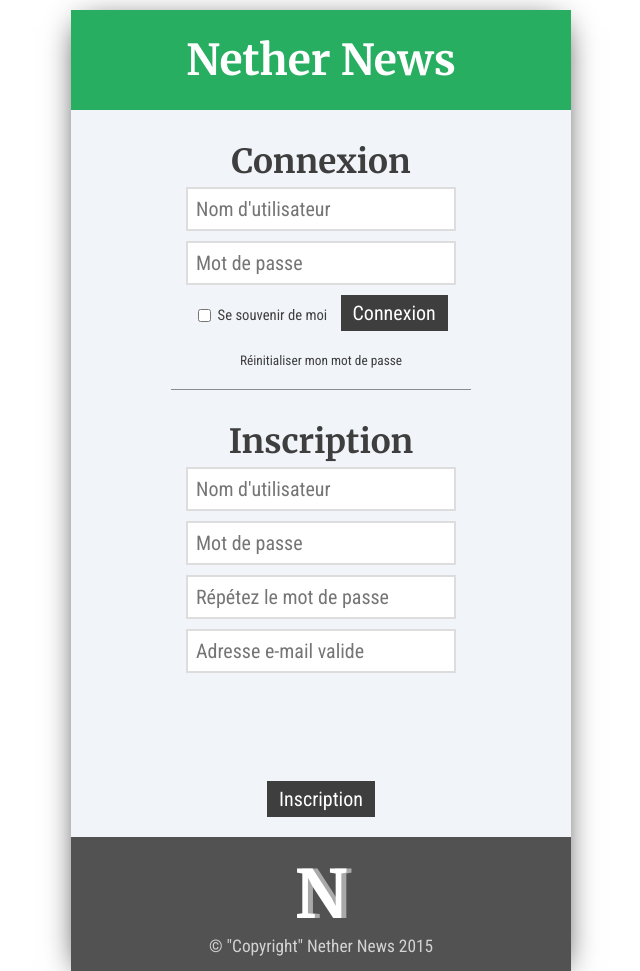
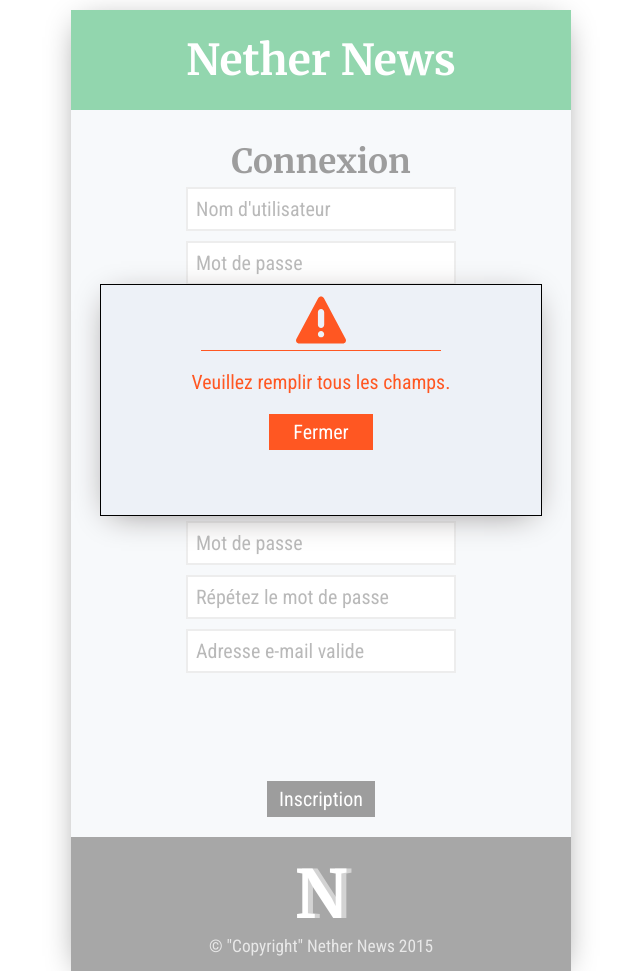
Before and after one commit to CheeseParty/LeNouveauMinecraft, a PHP site: page /login.php?message=empty in a window 1280 px wide. Shown: the whole page, without its empty margins (319-959 px from the left). Run offline with PHP 8.4, Linux system fonts and the light colour scheme; some libraries are stand-ins or nearby versions.

Commit message:
Fix Cookies & Popup message d'erreur sur login.php

```diff
--- a/TODO.txt
+++ b/TODO.txt
@@ -56,8 +56,6 @@ changer le rang en fournissant un pseudo et le rang voulu. Envoie également un
 à la personne promue, dont le contenu varie en fonction de la promotion
 
 
-Messages d'erreur avec les $_GET
-Utiliser les $_COOKIE pour le logform (sur index.php -> si user est pas co, verifier s'il a les cookies, s'il les a on check s'ils sont valides, si oui on connecte, sinon on connecte pas) si les cookies sont pas valides on les supprime
 Ordre dans les fichiers (fichiers CSS dans dossier css, JS dans dossier JS..) NON - ON LE FERA QUAND ON SERA HEBERGÉS
 Aussi utiliser cette procédure de reconnexion sur les pages seulement accessibles
 aux utilisateurs connectés fréquemment visitées. (login.php, write.php, autre?)
--- a/index.php
+++ b/index.php
@@ -10,20 +10,21 @@ if(!isset($_SESSION['AUTH'])) {
         // On inclut le nécessaire à la connexion à la db
         require('includes/connexion.php');
         // On vérifie s'il y a un compte qui existe avec les données en cookie
-        $checkvars = $db -> prepare('SELECT rank, email, hash, inscription FROM membres WHERE pseudo=? AND hash=?');
+        $checkvars = $db -> prepare('SELECT rank, email, hash, inscription FROM membres WHERE pseudo=:pseudo AND hash=:hash');
         $checkvars -> execute(array(
             'pseudo' => $auth,
             'hash' => $hash
         ));
         // Si oui, on connecte
         if($checkvars -> rowCount() > 0) {
+            while($data = $checkvars->fetch()) {
             // On définit les variables nécessaires au site (rang, pseudo, email pour gravatar, date d'inscription)
             $_SESSION['RANK'] = $data['rank'];
             $_SESSION['AUTH'] = $auth;
             $_SESSION['MD5'] = md5(strtolower(trim($data['email'])));
             $date = explode('-',$data['inscription']);
             $_SESSION['DATE'] = "$date[2].$date[1].$date[0]";
-        } else {
+        }} else {
             // Sinon on destroy les cookies
             setcookie('AUTH', $_COOKIE['AUTH'], 1);
             setcookie('HASH', $_COOKIE['HASH'], 1);
--- a/login.css
+++ b/login.css
@@ -10,7 +10,17 @@ body {
     height: 100%;
     min-height: 100%;
 }
-
+.error {
+    background: #F32121;
+    padding: 4px;
+    width:260px;
+    margin:0 auto;
+    color:#fff;
+    font-size:12pt;
+    display: block;
+    text-align: center;
+    margin-bottom: 10px;
+}
 a {
     text-decoration: none;
 }
@@ -21,6 +31,7 @@ h2 {
     margin: 30px 0 5px;
     text-align: center;
 }
+
 
 hr {
     width: 60%;
@@ -48,6 +59,7 @@ header h1 {
     background: #F1F4F9;
     color: #3e3e3e;
     width: 500px;
+    opacity:1;
     box-shadow: 0 6px 32px -10px #000;
 }
 
@@ -135,6 +147,57 @@ footer div {
     border-bottom: 1px solid #3e3e3e;
 }
 
+/* POPUP */
+.noerror {
+    color:#43c42d;
+    margin:0;
+    padding:0;
+}
+#popuperror {
+    width:400px;
+    height:200px;
+    z-index: -10;
+    opacity: 0;
+    top: 0; right:0; bottom:0; left:0;
+    margin: auto;
+    position: absolute;
+    border: 1px solid black;
+    box-shadow: 0 6px 32px -10px #8a8584;
+    background: #edf1f7;
+    padding:20px;
+    padding-top: 10px;
+    text-align: center;
+}
+
+
+#popuperror img{
+    width:50px;
+    display:block;
+    margin:0 auto;
+}
+.separator-popup {
+    margin:5px auto;
+    background: #ff5722;
+}
+
+#errormessage-popup {
+    text-align:center;
+    color:#ff5722;
+
+}
+
+.error_btn {
+    display: block;
+    background: #ff5722;
+    border: 0;
+    color: #fff;
+    padding: 6px 12px;
+    cursor: pointer;
+    font-size: 15pt;
+    text-align: center;
+    width:80px;
+    margin:0 auto;
+}
 @media screen and (max-width: 600px) {
     #loginbox {
         width: 100%;
--- a/login.php
+++ b/login.php
@@ -6,6 +6,47 @@ session_start();
 if(isset($_SESSION['AUTH'])) {
     header("Location: index.php");
     exit;
+}
+
+
+if(isset($_GET['message'])) {
+    switch ($_GET['message']) {
+        case 'empty':
+            $message = "Veuillez remplir tous les champs.";
+            break;
+
+        case 'pseudo':
+            $message = "Pseudo invalide.";
+            break;
+
+        case 'email':
+            $message = "Adresse e-mail invalide.";
+            break;
+
+        case 'password':
+            $message = "Les deux mots de passe ne correspondent pas.";
+            break;
+
+        case 'exist':
+            $message = "Ce pseudo ou cette adresse e-mail est déjà utilisé.";
+            break;
+
+        case 'badlogin':
+            $message = "Mauvais identifiants de connexion.";
+            break;
+
+        case 'sent':
+            $message = "<p class='noerror'>Merci de vous être enregistré. Pour terminer votre inscription, vérifiez votre boite de messagerie pour les instructions d'activation de votre compte.</p>";
+            break;
+
+        case 'captcha':
+            $message = "Veuillez cocher la case \"Je ne suis pas un robot\"";
+            break;
+
+        default:
+            $message = "Une erreur inconnue est survenue. Veuillez réessayer.";
+            break;
+    }
 }
 ?>
 <!doctype html>
@@ -22,6 +63,26 @@ if(isset($_SESSION['AUTH'])) {
         <!-- Métadonnées pour SEO -->
     </head>
     <body>
+
+        <?php
+        if(isset($message)) {
+            echo "<script>var popup = true;</script>";
+        } else {
+            echo "<script>var popup = false;</script>";
+        }
+        ?>
+        <div id="popuperror">
+            <img src="errortriangle.svg">
+            <hr class="separator-popup">
+            <p id="errormessage-popup">
+                <?php
+                if(isset($message)) {
+                    echo "$message";
+                }
+                ?>
+            </p>
+            <a class="error_btn" onclick="closePopup()">Fermer</a>
+        </div>
         <div id="loginbox">
             <header>
                 <a href="index.php">
@@ -58,50 +119,22 @@ if(isset($_SESSION['AUTH'])) {
             </footer>
         </div>
         <script type="text/javascript">
-        document.body.onload = function() {
-        <?php
-            if(isset($_GET['message'])) {
-                switch ($_GET['message']) {
-                    case 'empty':
-                        $message = "Veuillez remplir tous les champs.";
-                        break;
-
-                    case 'pseudo':
-                        $message = "Pseudo invalide.";
-                        break;
-
-                    case 'email':
-                        $message = "Adresse e-mail invalide.";
-                        break;
-
-                    case 'password':
-                        $message = "Les deux mots de passe ne correspondent pas.";
-                        break;
-
-                    case 'exist':
-                        $message = "Ce pseudo ou cette adresse e-mail est déjà utilisé.";
-                        break;
-
-                    case 'badlogin':
-                        $message = "Mauvais identifiants de connexion.";
-                        break;
-
-                    case 'sent':
-                        $message = "Merci de vous être enregistré. Pour terminer votre inscription, vérifiez votre boite de messagerie pour les instructions d\'activation de votre compte.";
-                        break;
-
-                    case 'captcha':
-                        $message = "Veuillez cocher la case \"Je ne suis pas un robot\"";
-                        break;
-
-                    default:
-                        $message = "Une erreur inconnue est survenue. Veuillez réessayer.";
-                        break;
-                }
-                echo "alert('$message');";
+            function closePopup() {
+                document.getElementById('popuperror');
+                document.getElementById('loginbox');
+                loginbox.style.opacity = "1";
+                popuperror.style.zIndex = "-10";
+                 popuperror.style.opacity = "0";
             }
-        ?>
-        }
+            if(popup) {
+               document.getElementById('popuperror');
+                document.getElementById('loginbox');
+                loginbox.style.opacity = "0.5";
+                popuperror.style.zIndex = "10";
+                popuperror.style.opacity = "1";
+            } else {
+                closePopup();
+            }
         </script>
         <script src="https://www.google.com/recaptcha/api.js" async defer></script>
     </body>
```
Also changed, not shown: errortriangle.svg (added).
